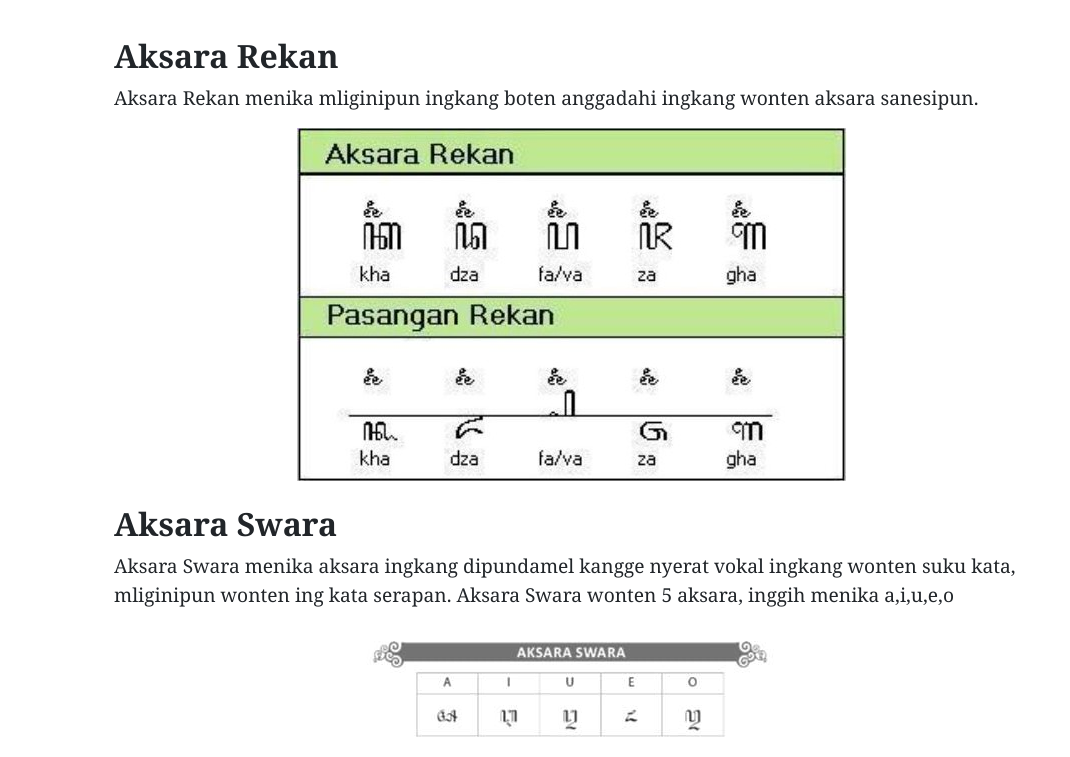
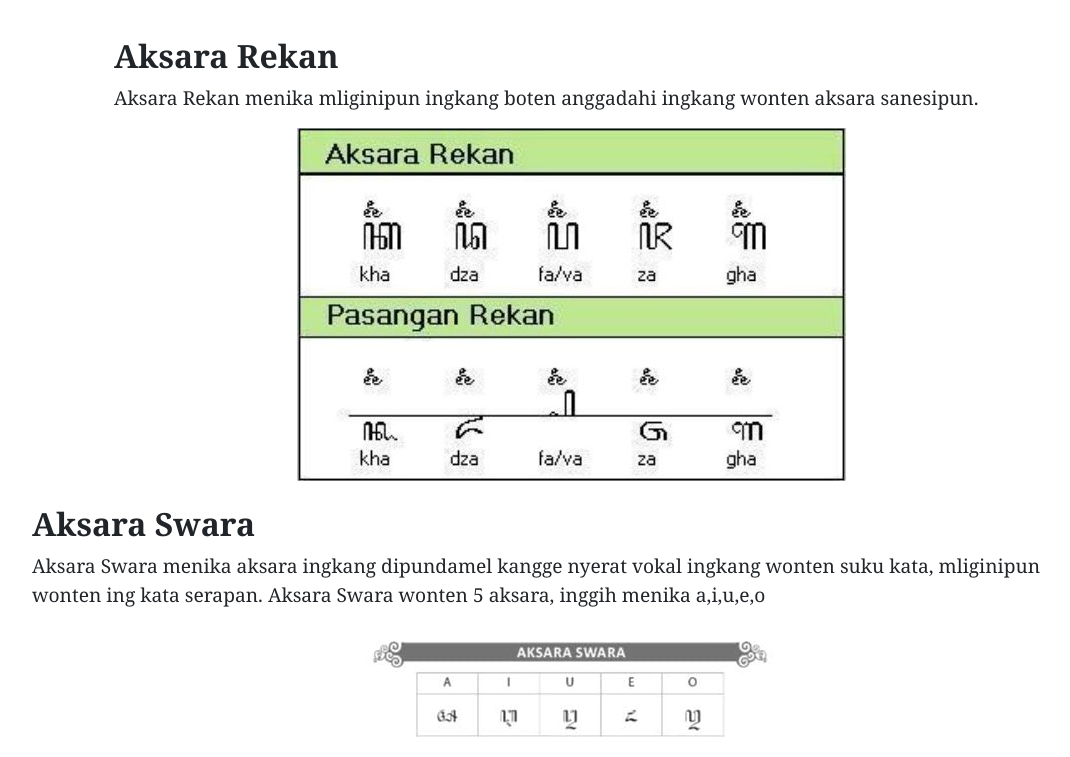
Before and after one commit to GelfandAlHarits/SinauAksara.github.io, a plain HTML site: page index.html in a window 1280 px wide. Shown: the part 1654-2411 px from the top of the page, without its empty margins (68-1138 px from the left). Drawn offline with nearby package versions, Linux system fonts and the light colour scheme.

Commit message:
mengubah

```diff
--- a/index.html
+++ b/index.html
@@ -58,8 +58,9 @@
         alt="sandhangan"
         class="gambar-hanacaraka"
       />
+    </div>
       <div class="row">
-        <div class="container"> <br>
+        <class="container"> <br>
           <h1><strong>Aksara Swara</strong></h1>
           <p class="deskripsi">
             Aksara Swara menika aksara ingkang dipundamel kangge nyerat vokal ingkang wonten suku kata,
@@ -81,7 +82,7 @@
           <!-- Konten yang responsif -->
         </div>
       </div>
-    </div>
+
     <script src="https://cdn.jsdelivr.net/npm/bootstrap@5.3.0-alpha1/dist/js/bootstrap.bundle.min.js"></script>
   </body>
 </html>
```
